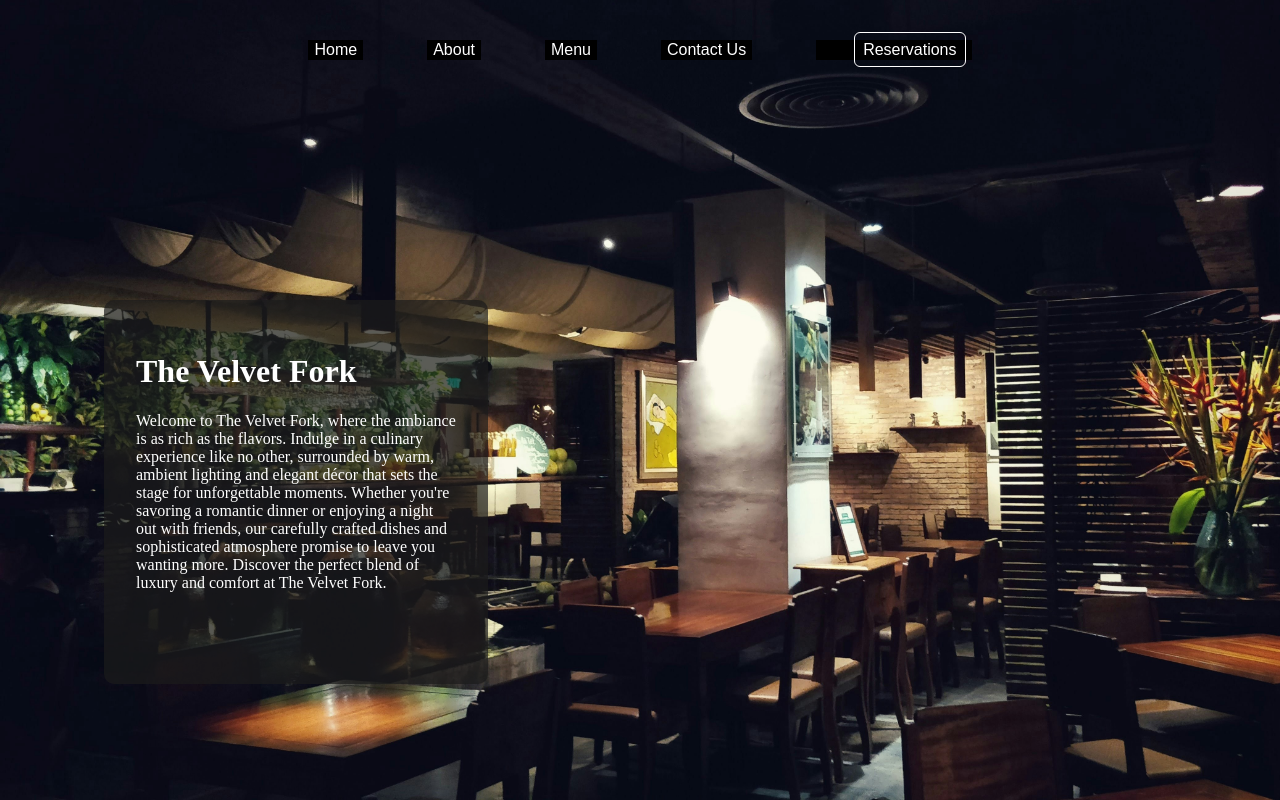
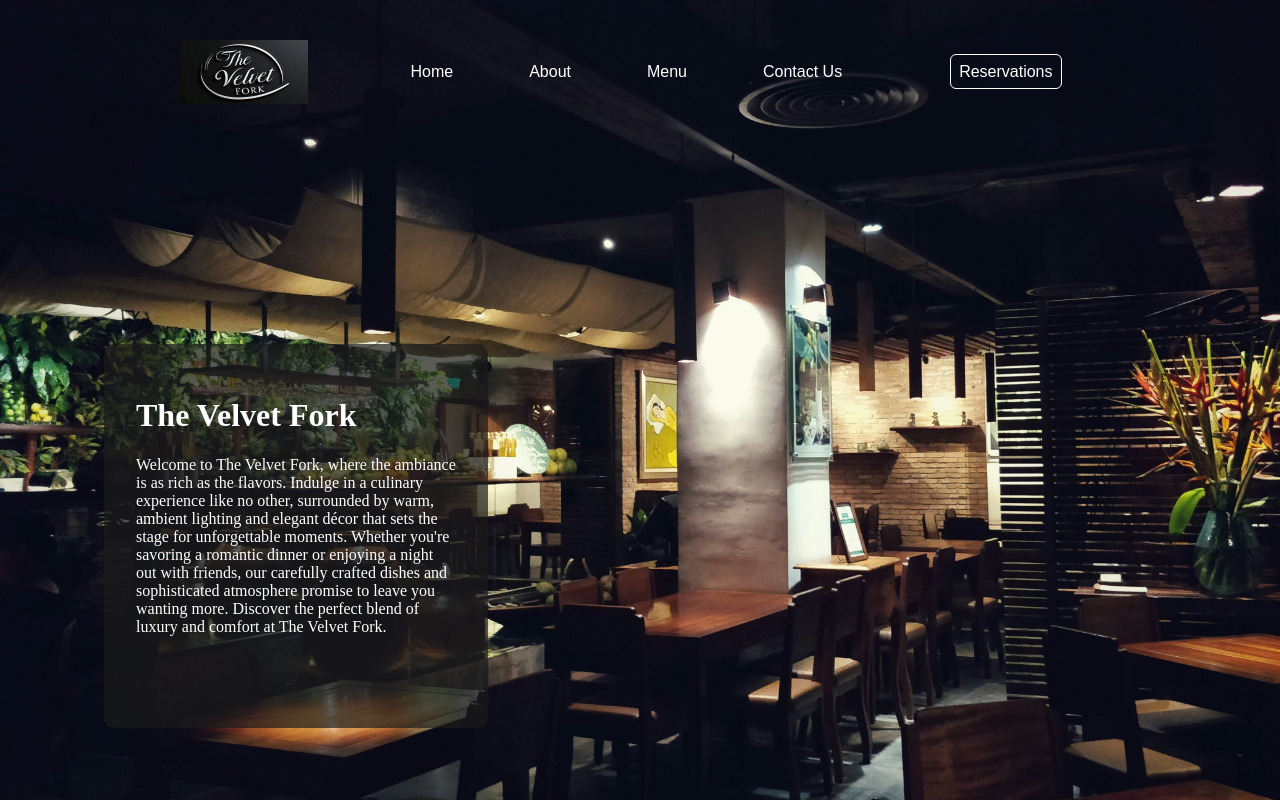
Before and after one commit to moisesg526/restaurant, a website built with webpack: page index.html in a window 1280 px wide. Built offline with nearby package versions, Linux system fonts and the light colour scheme.

Commit message:
Added some images to display in main content page

```diff
--- a/index.html
+++ b/index.html
@@ -3,11 +3,16 @@
   <head>
     <meta charset="UTF-8" />
     <meta name="viewport" content="width=device-width, initial-scale=1.0" />
+    <link
+      rel="stylesheet"
+      href="https://fonts.googleapis.com/css2?family=Material+Symbols+Outlined:opsz,wght,FILL,GRAD@20..48,100..700,0..1,-50..200"
+    />
     <title>Restaurant</title>
   </head>
   <body>
     <header>
       <nav>
+        <img src="./src/the-velvet-fork.jpg" alt="The Velvet Fork" id="logo">
         <button>Home</button>
         <button>About</button>
         <button>Menu</button>
--- a/src/style.css
+++ b/src/style.css
@@ -12,16 +12,23 @@ h1 {
 }
 
 nav {
-  color: aqua;
+  color: rgb(0, 0, 0);
   display: flex;
   justify-content: center;
+}
+
+#logo {
+    width: 8rem;
+    height: 4rem;
+    border-radius: 4px;
+    padding-right: 4rem;
 }
 
 button {
   border: none;
   border-radius: solid;
   color: #fff;
-  background-color: #000;
+  background-color:  rgb(0, 0, 0, 0%);
   font-size: 1rem;
   margin: 0 2rem;
   cursor: pointer;
```
Also changed, not shown: dist/bundle.js, src/dark-meal.jpg (added), src/the-velvet-fork.jpg (added), 1 other file.
